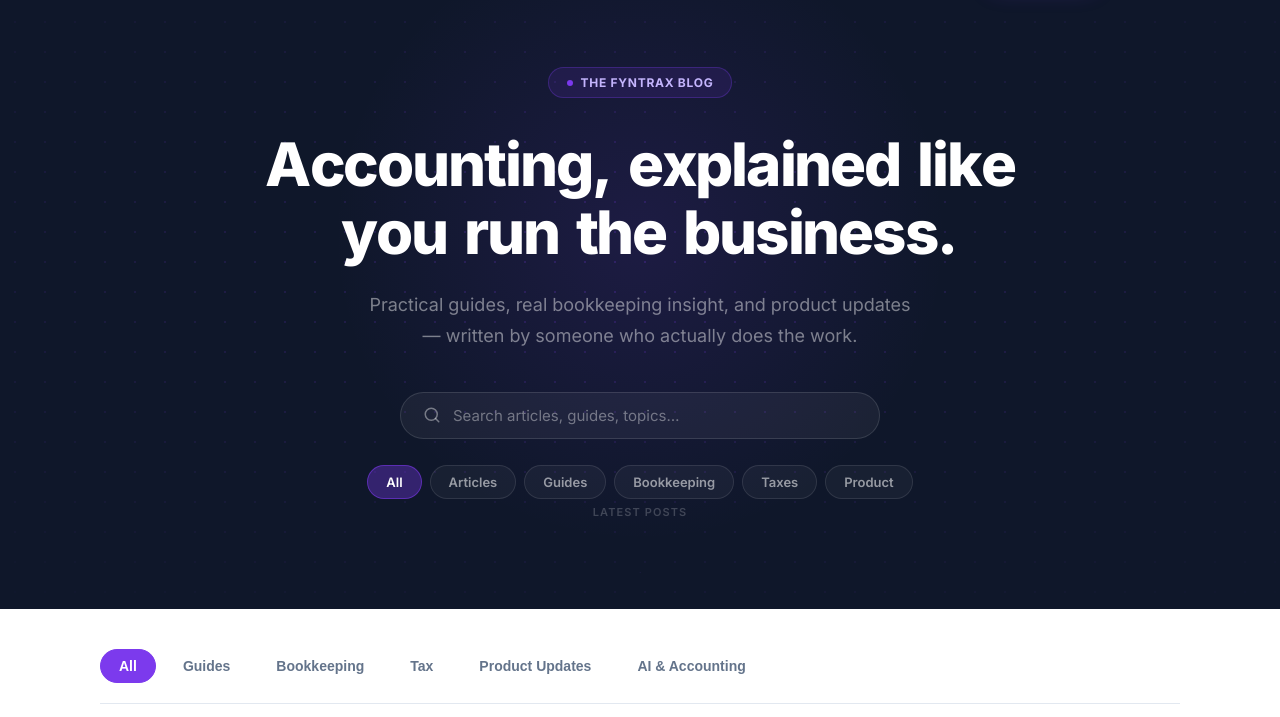
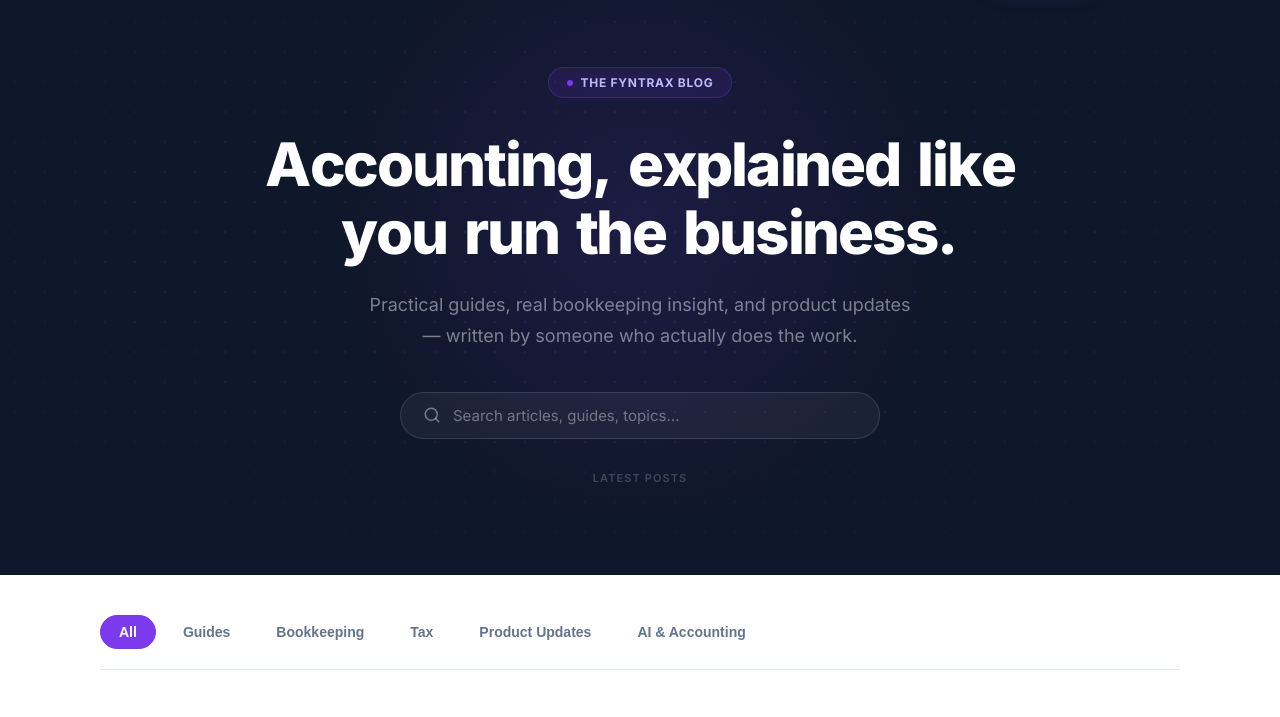
Before and after one commit to usmanxhakir/Fyntrax-Web, a website: page pages/blog/index.html in a window 1280 px wide. Shown: the part 83-800 px from the top of the page. Drawn offline with Linux system fonts and the light colour scheme.

Commit message:
BLOg page impr

```diff
--- a/pages/blog/index.html
+++ b/pages/blog/index.html
@@ -211,7 +211,7 @@
       padding: 40px 24px 0;
       background: #fff;
       position: sticky;
-      top: 0;
+      top: 140px;
       z-index: 100;
     }
 
@@ -642,15 +642,7 @@
         <input type="search" name="q" placeholder="Search articles, guides, topics…" aria-label="Search the blog">
       </form>
 
-      <!-- Category pills -->
-      <div class="blog-cats">
-        <a href="/blog" class="blog-pill active">All</a>
-        <a href="/blog/articles" class="blog-pill">Articles</a>
-        <a href="/blog/guides" class="blog-pill">Guides</a>
-        <a href="/blog/category/bookkeeping" class="blog-pill">Bookkeeping</a>
-        <a href="/blog/category/taxes" class="blog-pill">Taxes</a>
-        <a href="/blog/category/product" class="blog-pill">Product</a>
-      </div>
+
     </div>
 
     <div class="blog-scroll">Latest posts</div>
```
